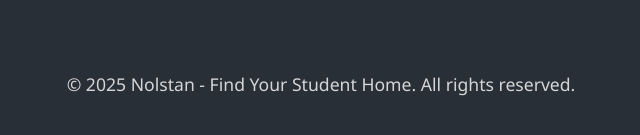
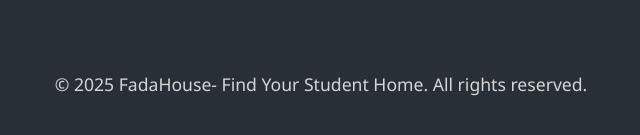
Before and after one commit to Nolstan/Accomodation_front-end, a plain HTML site: page user/front-page.html in a window 1280 px wide. Shown: the part 2124-2259 px from the top of the page, 319-959 px from the left. Drawn offline with Linux system fonts and the light colour scheme.

Commit message:
commit:Updatd edited footer from Nolstan to fadaHouse

```diff
--- a/user/front-page.html
+++ b/user/front-page.html
@@ -108,7 +108,7 @@
   <!-- Footer -->
   <footer class="footer">
     <div class="footer-content">
-      <p>© 2025 Nolstan - Find Your Student Home. All rights reserved.</p>
+      <p>© 2025 FadaHouse- Find Your Student Home. All rights reserved.</p>
     </div>
   </footer>
 
```
